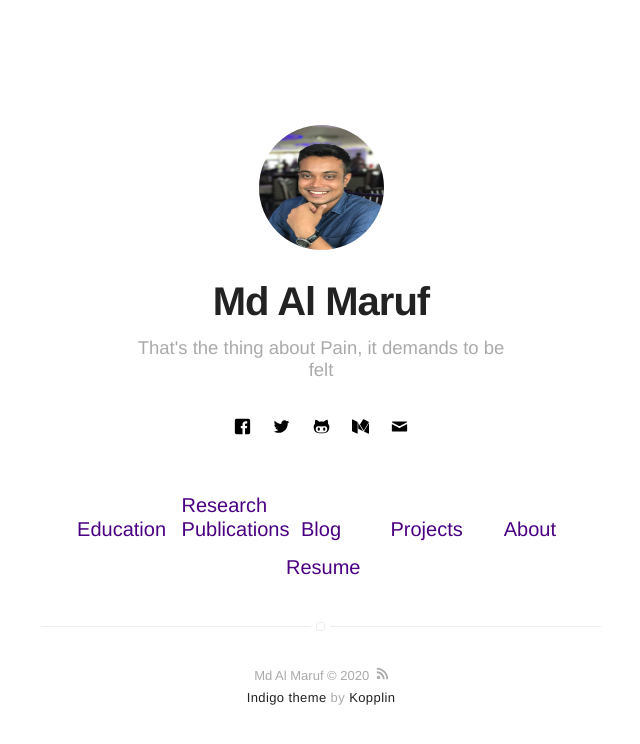
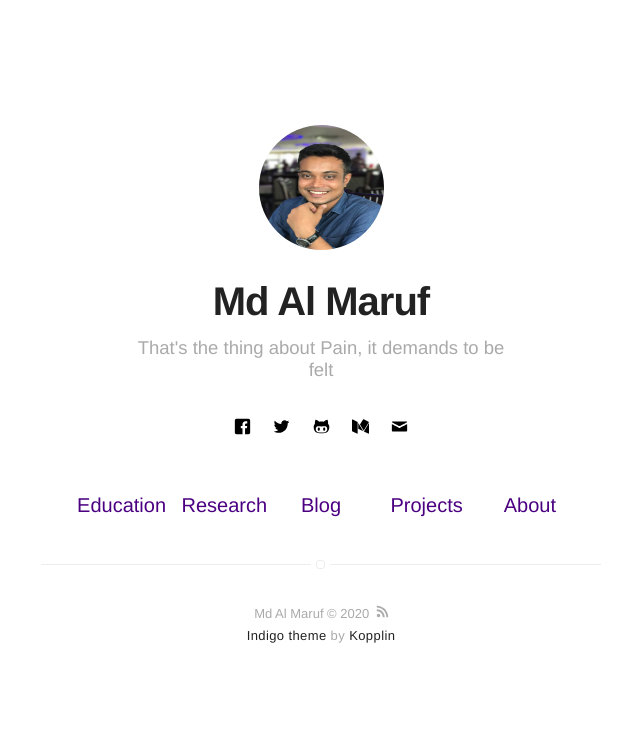
Before and after one commit to mdalmaruf/mdalmaruf.github.io, a Jekyll site: the page built from index.html, in a window 1280 px wide. Shown: the top 744 px of the page, without its empty margins (319-959 px from the left). Built offline with Jekyll 4.4.1, drawn with Linux system fonts in a browser that asks for light colours.

Commit message:
Update nav.html

```diff
--- a/_includes/nav.html
+++ b/_includes/nav.html
@@ -17,7 +17,7 @@
         {% if site.blog == true %}
             {% if page.title != "Blog" %}
                 <li class="item">
-                    <a class="link" href="{{ site.url }}/research">Research Publications</a>
+                    <a class="link" href="{{ site.url }}/research">Research </a>
                 </li>
             {% endif %}
         {% endif %}
@@ -46,10 +46,10 @@
             {% endif %}
         {% endif %}
 
-        {% if site.resume == true %}
+        <!-- {% if site.resume == true %}
             <li class="item">
                 <a class="link" href="{% if site.resume-external %}{{ site.resume-url }}{% else %}{{ site.url }}/{{ site.resume-url }}{% endif %}">Resume</a>
             </li>
-        {% endif %}
+        {% endif %} -->
     </ul>
 </nav>
```
